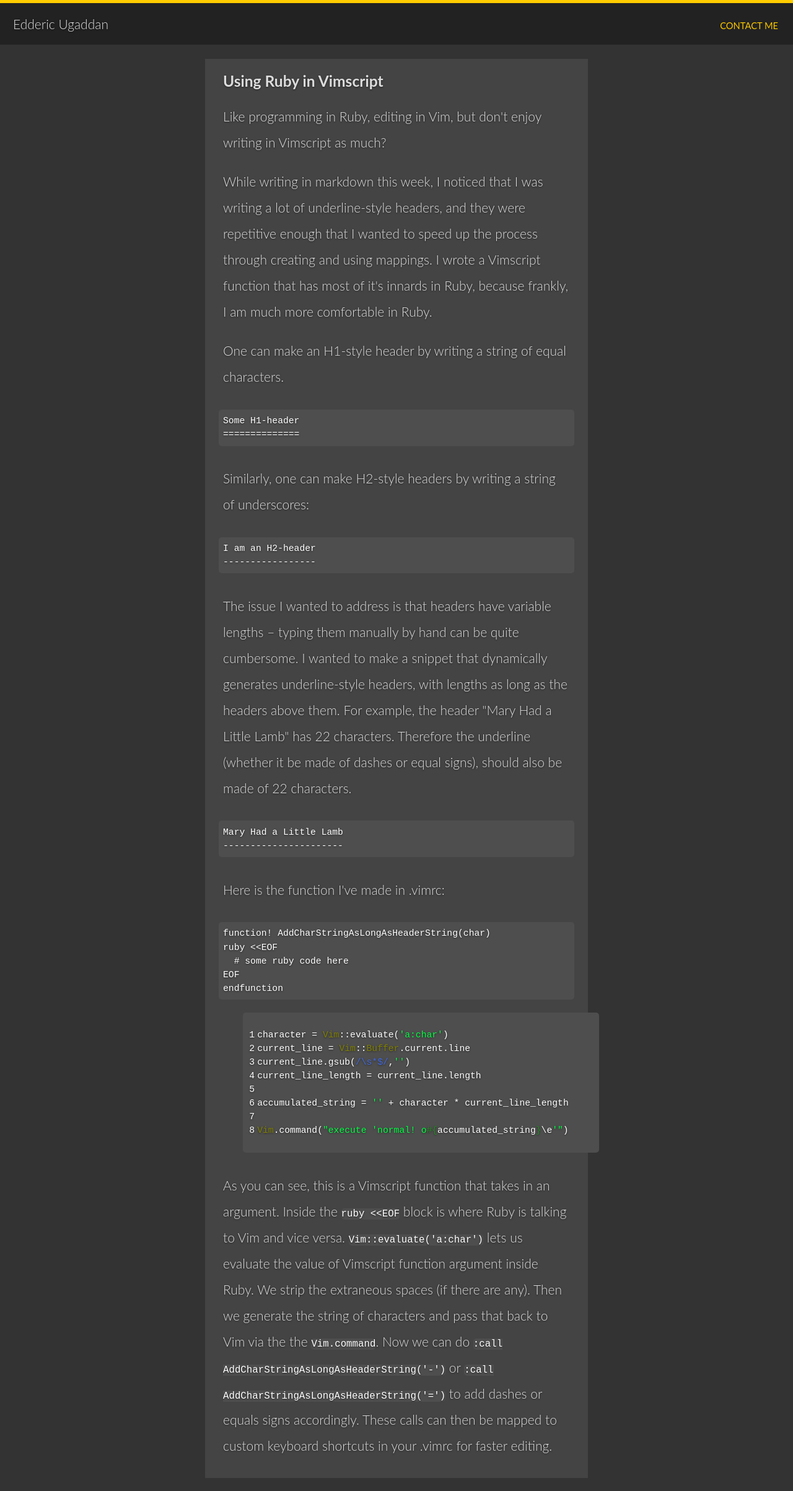
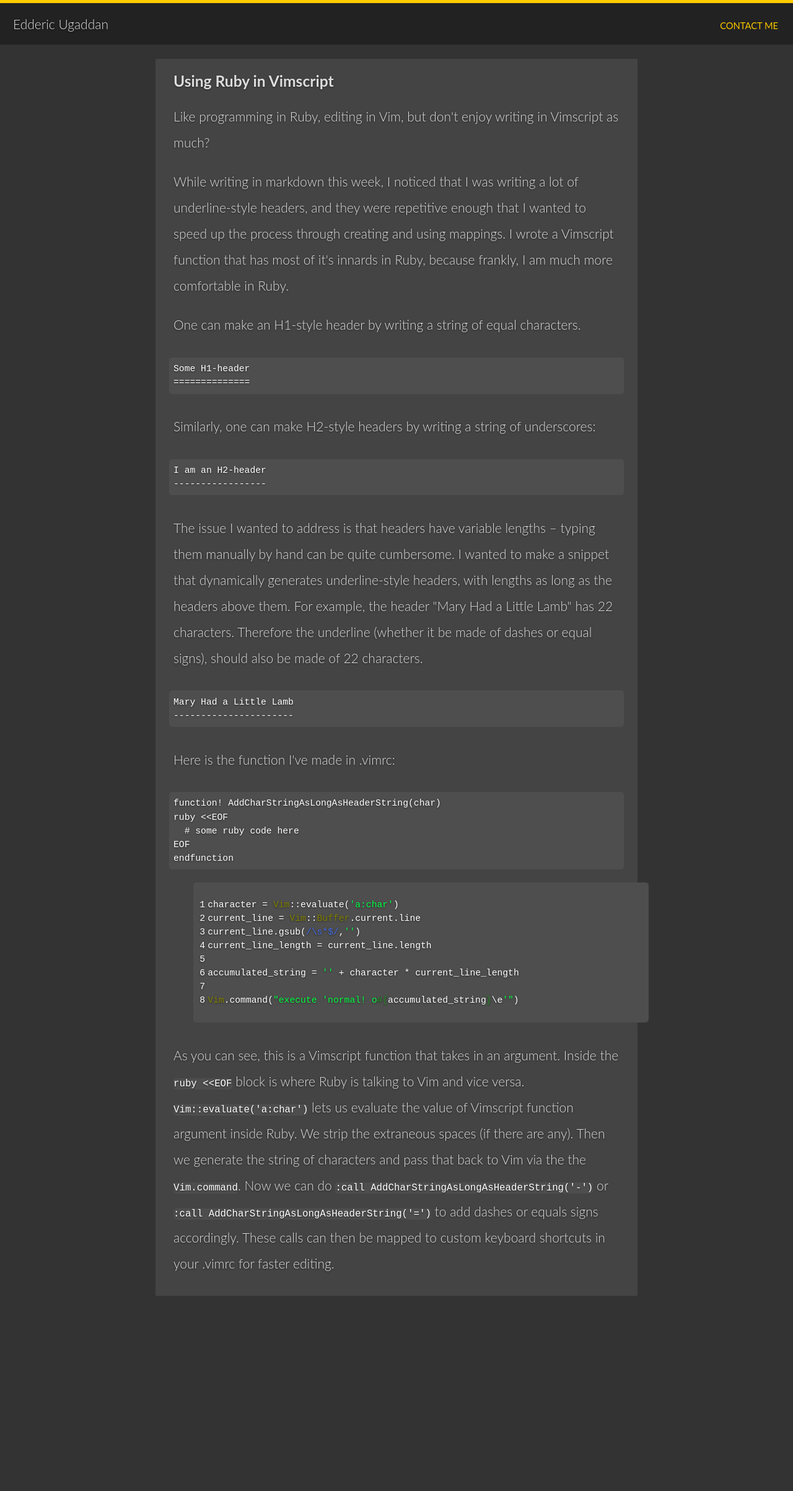
Before and after one commit to Edderic/edderic.github.io, a Jekyll site: the page built from _posts/2014-09-01-Using-Ruby-in-Vimscript.markdown, in a window 1280 px wide. Shown: the whole page at 62% size. Built offline with Jekyll 4.4.1, drawn with Linux system fonts in a browser that asks for light colours; after the commit the page ends 2112 px from its top, so only the background shows below that.

Commit message:
widen article

```diff
--- a/_config.yml
+++ b/_config.yml
@@ -4,3 +4,5 @@ defaults:
       path: "" # an empty string here means all files in the project
     values:
       layout: "default"
+
+host: localhost
--- a/css/main.scss
+++ b/css/main.scss
@@ -61,7 +61,7 @@ body {
         width: 90%;
       }
       @media screen and (min-width: 40em) {
-        width: 36rem;
+        width: 46rem;
       }
     }
 
@@ -77,7 +77,7 @@ body {
         width: 88%;
       }
       @media screen and (min-width: 40em) {
-        width: 35rem;
+        width: 45rem;
       }
 
       margin: 0 auto;
```
